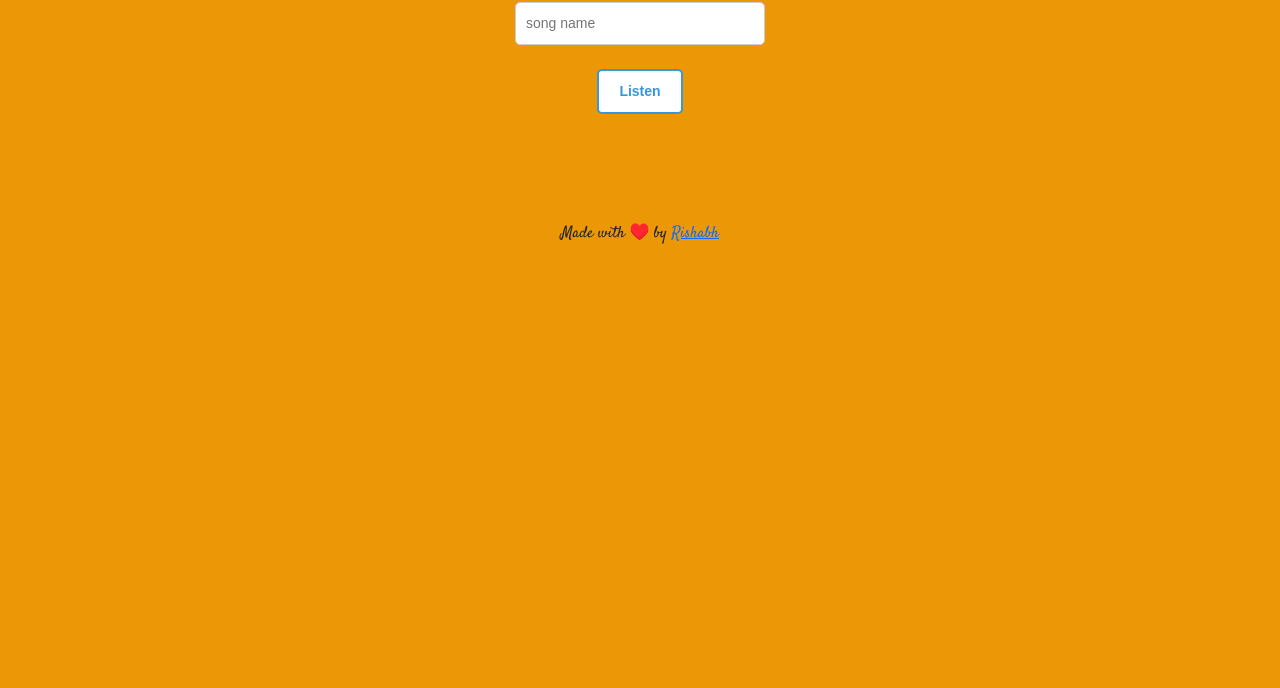
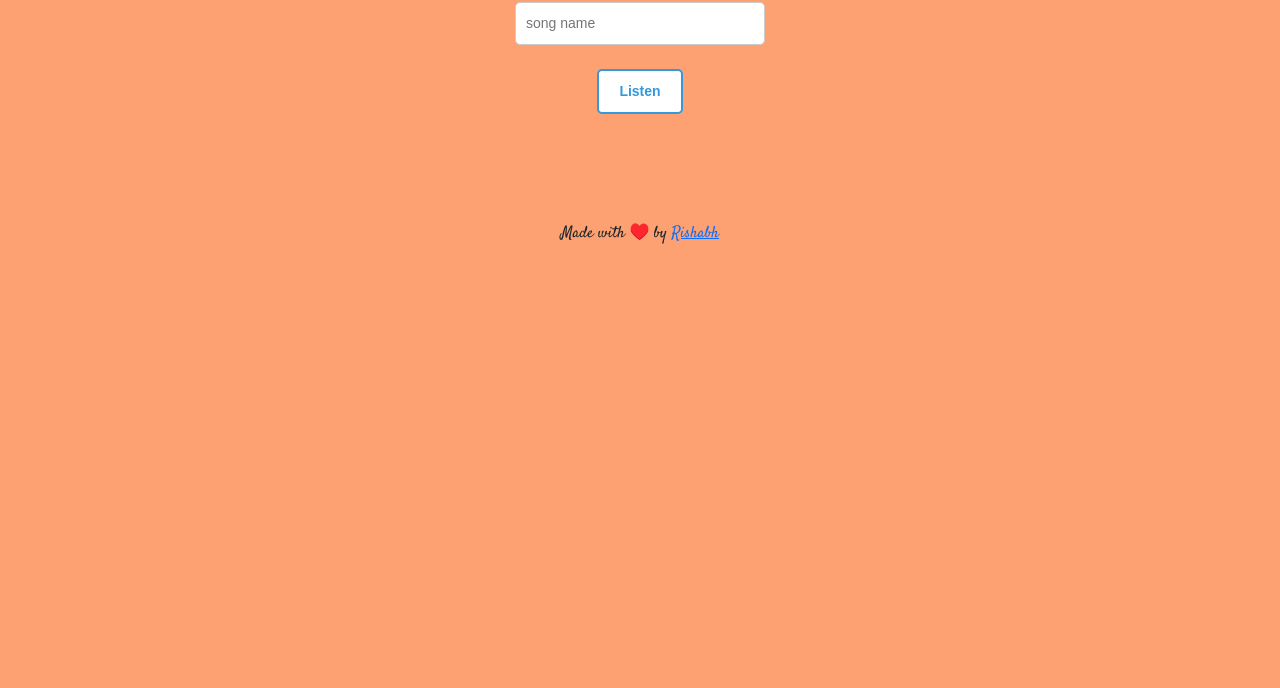
Before and after one commit to rishabhdeveloperz/noderythm, a website: page main.html in a window 1280 px wide. Shown: the part 112-800 px from the top of the page. Drawn offline with nearby package versions, Linux system fonts and the light colour scheme; a web font is replaced by a local one.

Commit message:
Update main.html

```diff
--- a/main.html
+++ b/main.html
@@ -13,7 +13,7 @@
      font-family: Arial, sans-serif;
      text-align: center;
 
-     background-color: #ec9706;
+     background-color: #fda172;
    }
 
 
```
